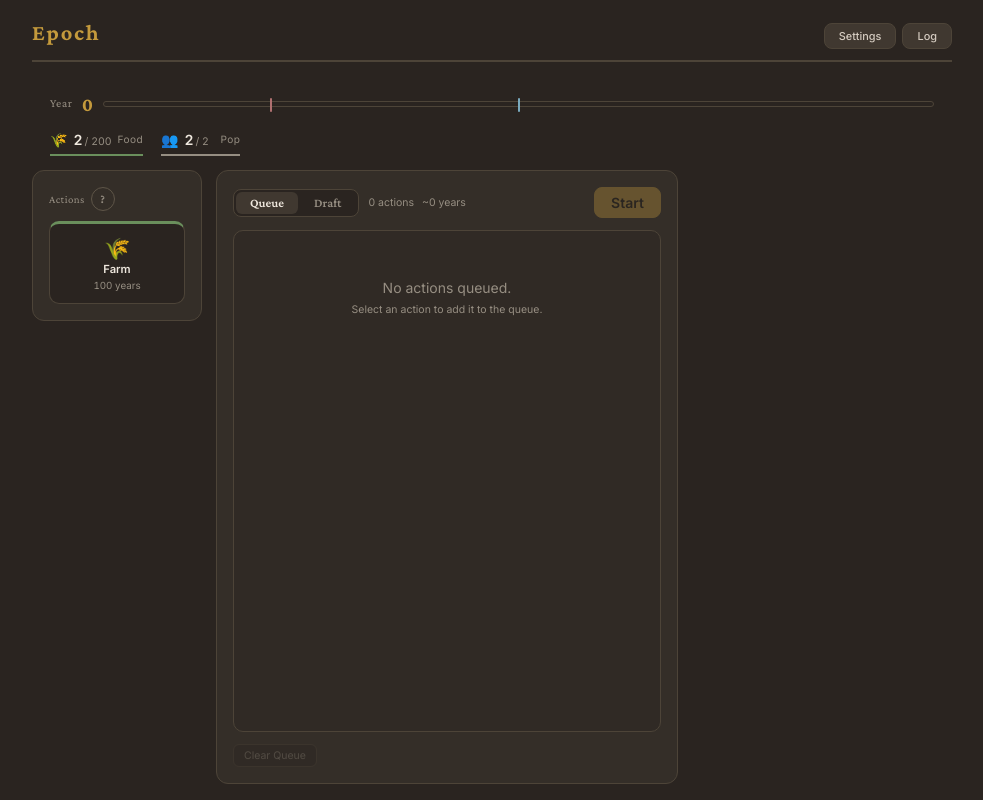
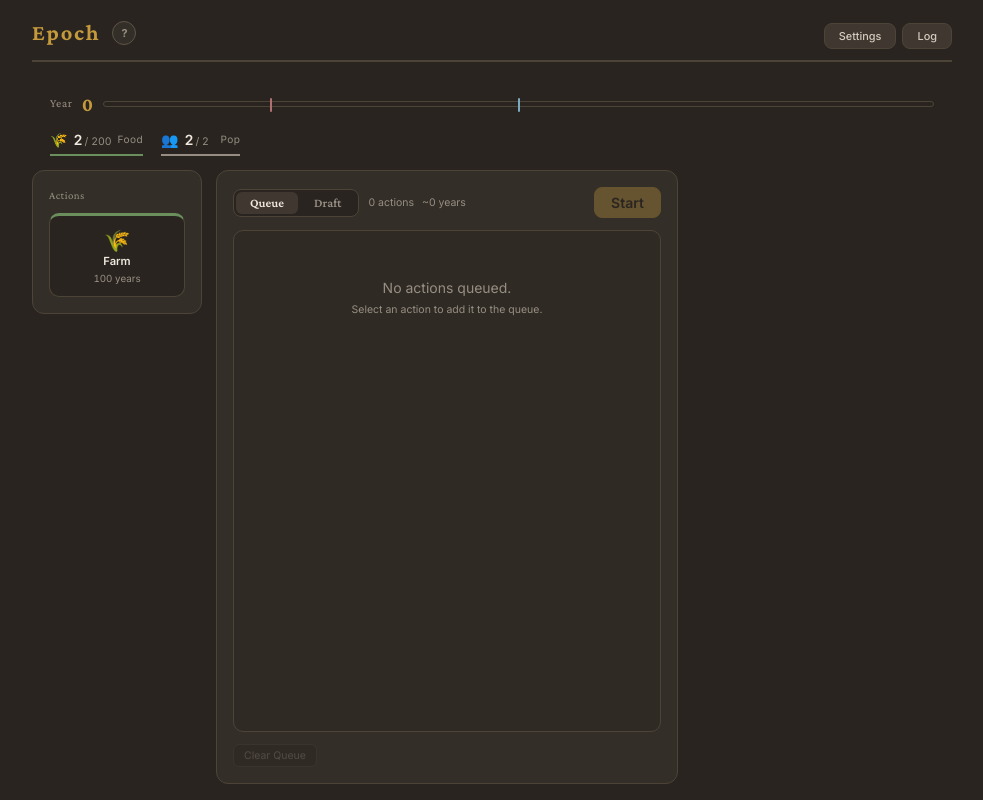
Before and after one commit to asbjornb/Epoch, a React (Vite) app: page / in a window 1280 px wide. Shown: the whole page, without its empty margins (148-1131 px from the left). Built offline with nearby package versions, Linux system fonts and the light colour scheme.

Commit message:
Move hint button from actions panel to app header
The hint "?" button was buried inside the Actions palette label where
it was easy to miss. Move it to the app header next to the title so
it's always visible on both desktop and mobile.

https://claude.ai/code/session_01BCPeuhW6iaLwKkNA7nd955

```diff
--- a/src/App.tsx
+++ b/src/App.tsx
@@ -9,6 +9,7 @@ import { RunSummaryModal } from "./components/RunSummaryModal.tsx";
 import { LogModal } from "./components/LogModal.tsx";
 import { SettingsPanel } from "./components/SettingsPanel.tsx";
 import { IncompatibleSaveModal } from "./components/IncompatibleSaveModal.tsx";
+import { HintButton } from "./components/HintButton.tsx";
 import { getActionDef } from "./types/actions.ts";
 import type { ActionId, QueueEntry } from "./types/game.ts";
 
@@ -65,6 +66,7 @@ function App() {
     <div className="app">
       <header className="app-header">
         <h1>Epoch</h1>
+        <HintButton state={state} />
         <div className="header-buttons">
           <button
             className="header-btn"
--- a/src/components/QueuePanel.tsx
+++ b/src/components/QueuePanel.tsx
@@ -8,7 +8,7 @@ import { ACTION_DEFS, getActionDef } from "../types/actions.ts";
 import { isActionUnlocked } from "../engine/skills.ts";
 import { simulateQueuePreview, getEffectiveDuration, getTotalDefense } from "../engine/simulation.ts";
 import type { GameAction } from "../hooks/useGame.ts";
-import { HintButton } from "./HintButton.tsx";
+
 
 interface QueuePanelProps {
   state: GameState;
@@ -57,7 +57,6 @@ export function ActionPalette({
     <div className="action-palette">
       <div className="palette-label">
         <span className="palette-label-text">Actions</span>
-        <HintButton state={state} />
       </div>
       <div className="palette-grid">
         {visible.map((a) => {
--- a/src/index.css
+++ b/src/index.css
@@ -450,6 +450,7 @@ h1, h2, h3 {
 .hint-wrapper {
   position: relative;
   display: inline-flex;
+  align-self: center;
 }
 
 .hint-btn {
@@ -484,7 +485,7 @@ h1, h2, h3 {
   border-radius: 10px;
   padding: 10px 14px;
   min-width: 220px;
-  max-width: 280px;
+  max-width: min(280px, calc(100vw - 40px));
   z-index: 100;
   box-shadow: 0 4px 16px rgba(0, 0, 0, 0.35);
   animation: hint-fade-in 0.15s ease-out;
@@ -1286,10 +1287,6 @@ h1, h2, h3 {
   margin-bottom: 6px;
 }
 
-.actions-drawer .hint-popover {
-  max-width: min(280px, calc(85vw - 60px));
-}
-
 /* ===== Mobile Year Display ===== */
 .year-mobile {
   display: none;
```
